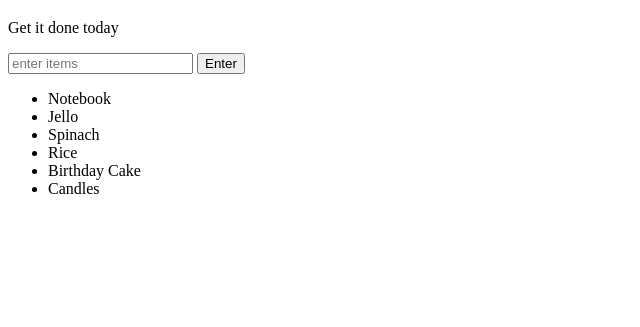
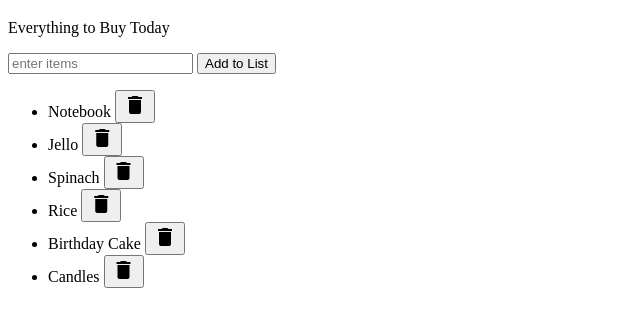
Before and after one commit to sarahsipple/shoppinglist, a plain HTML site: page index.html in a window 1280 px wide. Shown: the part 61-388 px from the top of the page, without its empty margins (0-640 px from the left). Drawn offline with Linux system fonts and the light colour scheme.

Commit message:
Added delete buttons
Added Material Icons Delete button to each existing list item.

```diff
--- a/index.html
+++ b/index.html
@@ -1,21 +1,23 @@
 <!DOCTYPE html>
 <html>
 <head>
-	<title>Javascript + DOM</title>
+	<title>Shopping List</title>
 	<link rel="stylesheet" type="text/css" href="style.css">
+	<link href="https://fonts.googleapis.com/icon?family=Material+Icons"
+      rel="stylesheet">
 </head>
 <body>
 	<h1>Shopping List</h1>
-	<p id="first">Get it done today</p>
+	<p id="first">Everything to Buy Today</p>
 	<input id="userinput" type="text" placeholder="enter items">
-	<button id="enter">Enter</button>
+	<button id="enter">Add to List</button>
 	<ul>
-		<li class="bold red" random="23">Notebook</li>
-		<li>Jello</li>
-		<li>Spinach</li>
-		<li>Rice</li>
-		<li>Birthday Cake</li>
-		<li>Candles</li>
+		<li>Notebook <button><span class="material-icons">delete</span></button> </li>
+		<li>Jello <button><span class="material-icons">delete</span></button> </li>
+		<li>Spinach <button><span class="material-icons">delete</span></button> </li>
+		<li>Rice <button><span class="material-icons">delete</span></button> </li>
+		<li>Birthday Cake <button><span class="material-icons">delete</span></button> </li>
+		<li>Candles <button><span class="material-icons">delete</span></button> </li>
 	</ul>
 	<script type="text/javascript" src="script.js"></script>
 </body>
```
